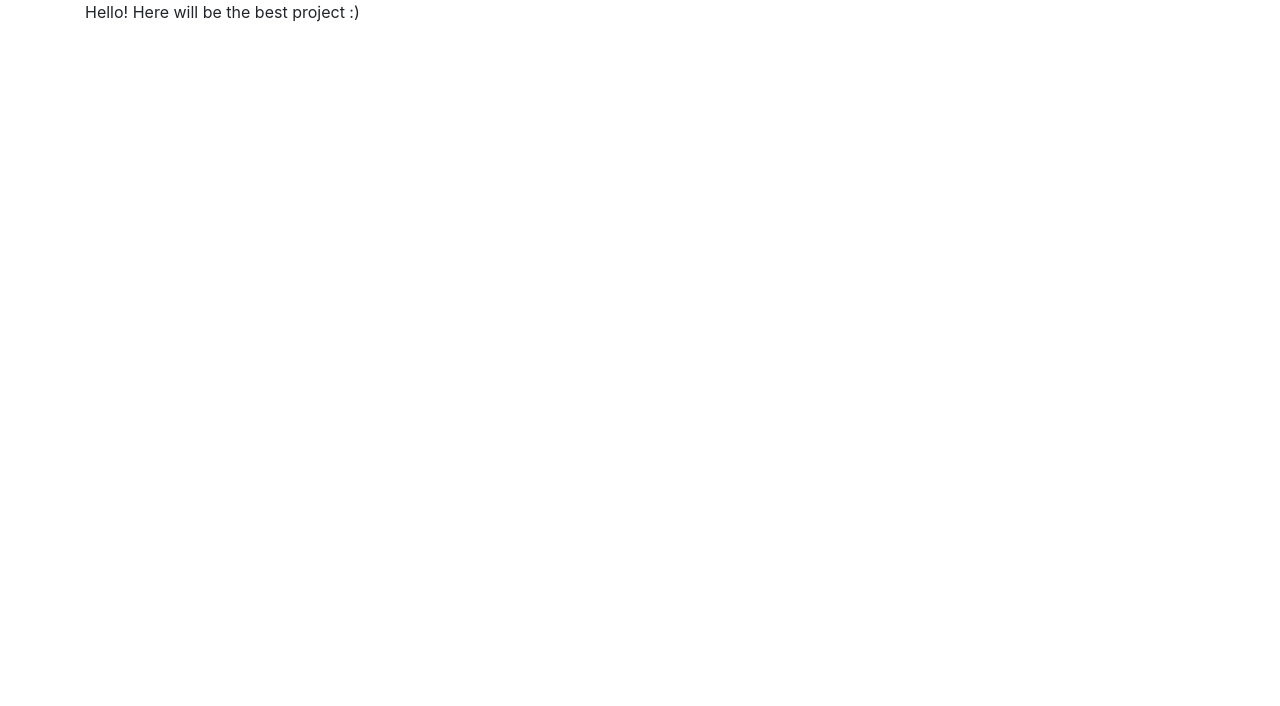
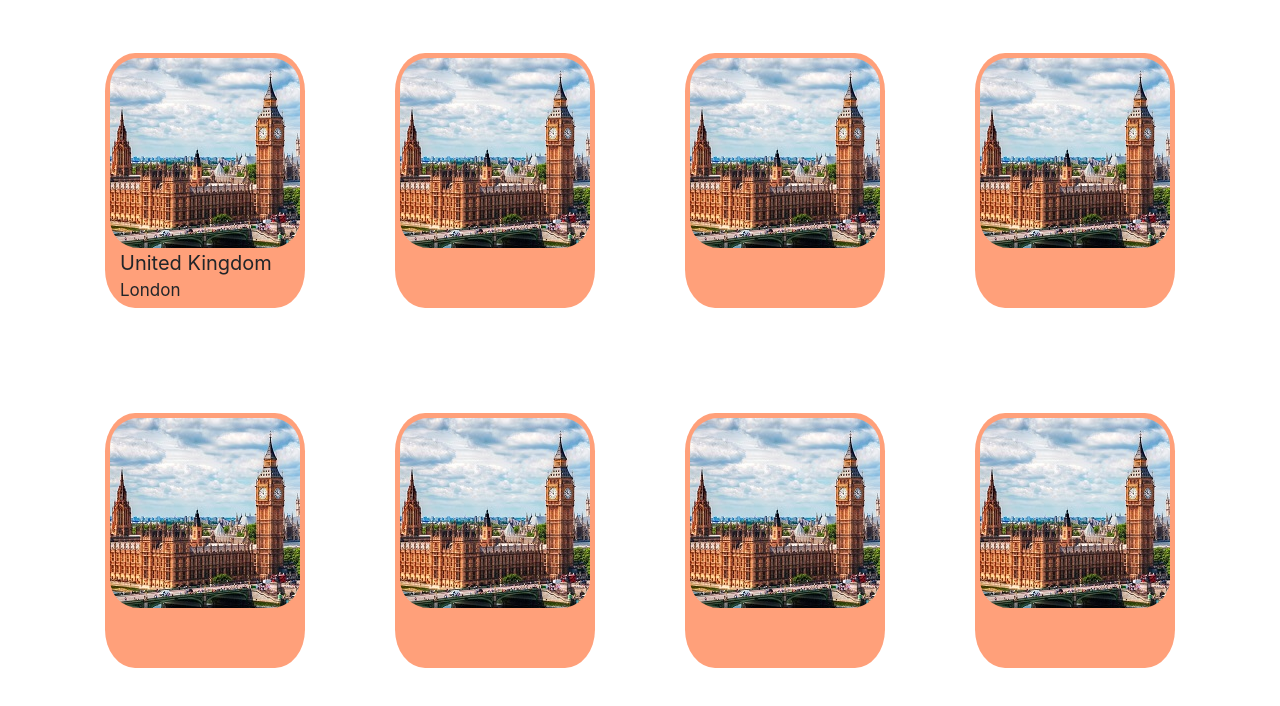
Before and after one commit to SergeyDanchenko/travel-app, a React (Create React App) app: page / in a window 1280 px wide. Shown: the top 706 px of the page. Built offline with nearby package versions, Linux system fonts and the light colour scheme.

Commit message:
feat: add country cards

```diff
--- a/src/App.jsx
+++ b/src/App.jsx
@@ -1,11 +1,13 @@
 import 'bootstrap/dist/css/bootstrap.min.css';
+import Cards from './components/Cards/Cards';
 import {Container} from 'react-bootstrap';
+import CountryCard from './components/CountryCard/CountryCard';
 
 function App() {
 
   return (
     <Container>
-      Hello! Here will be the best project :)
+    <Cards />
     </Container>
   );
 }
--- /dev/null
+++ b/src/components/Cards/Cards.jsx
@@ -0,0 +1,21 @@
+import React from 'react';
+import CountryCard from '../CountryCard/CountryCard';
+
+import './Cards.scss';
+
+const Cards = () => {
+  return (
+    <div className='cards-wrapper'>
+      <CountryCard country='United Kingdom' capital='London'/>
+      <CountryCard />
+      <CountryCard />
+      <CountryCard />
+      <CountryCard />
+      <CountryCard />
+      <CountryCard />
+      <CountryCard />
+    </div>
+  );
+};
+
+export default Cards;
--- /dev/null
+++ b/src/components/Cards/Cards.scss
@@ -0,0 +1,7 @@
+.cards-wrapper {
+  display: flex;
+  flex-wrap: wrap;
+  justify-content: space-between;
+  height: 90vh;
+  align-content: space-around;
+}
--- /dev/null
+++ b/src/components/CountryCard/CountryCard.jsx
@@ -0,0 +1,23 @@
+import React from 'react';
+import counrty from '../../assets/images/london1.jpg'
+
+import './CountryCard.scss';
+
+const CountryCard = (props) => {
+
+  const style = {
+    backgroundImage: `url(${counrty})`,
+  };
+
+  return (
+    <div className='country-card-wrapper'>
+      <div className='country-img' style={style}/>
+      <div class='title-wrapper'>
+        <div className="title">{props.country}</div>
+        <div className="subtitle">{props.capital}</div>
+      </div>
+    </div>
+  );
+};
+
+export default CountryCard;
--- /dev/null
+++ b/src/components/CountryCard/CountryCard.scss
@@ -0,0 +1,42 @@
+.country-card-wrapper {
+  background-color: #FFA07A;
+  width: 200px;
+  height: 255px;
+  padding: 5px;
+  border-radius: 15%;
+  margin: 10px 20px;
+  transition: .3s;
+
+  &:hover {
+    width: 220px;
+    height: 275px;
+    margin: 0 10px;
+    box-shadow: 0 14px 28px rgba(0,0,0,0.25), 0 10px 10px rgba(0,0,0,0.22);
+    cursor: pointer;
+
+    .country-img {
+      width: 210px;
+      height: 210px;
+    }
+  }
+
+  .country-img {
+    border-radius: 15%;
+    width: 190px;
+    height: 190px;
+    transition: .3s;
+    // background-image: url('../../assets/images/london1.jpg');
+  }
+
+  .title-wrapper {
+    padding-left: 10px;
+
+    .title {
+      font-size: 20px;
+    }
+
+    .subtitle {
+      font-size: 17px;
+    }
+  }
+}
```
Also changed, not shown: src/assets/images/london.jpg (added), src/assets/images/london1.jpg (added).
